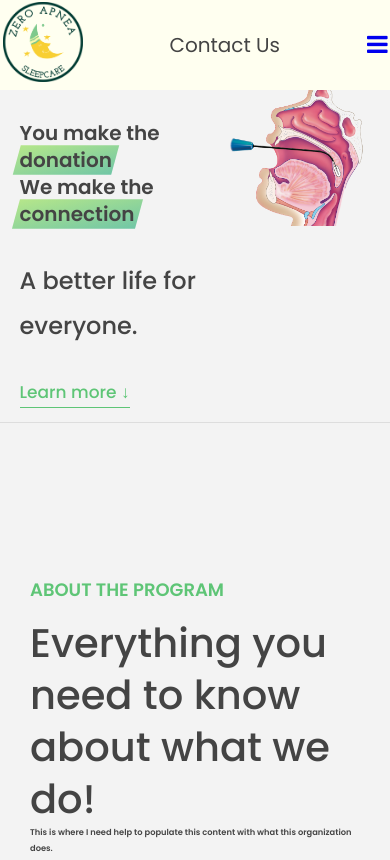
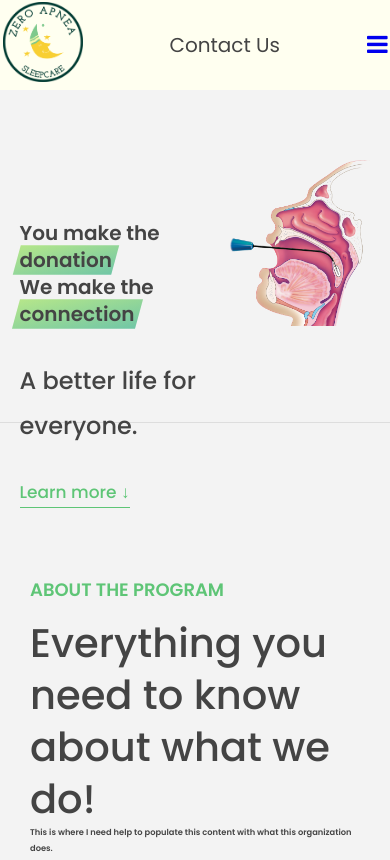
Before and after one commit to ugurpekunsal/zeroapnea, a plain HTML site: page index.html in a window 390 px wide. Shown: the top 860 px of the page. Drawn offline with Linux system fonts and the light colour scheme.

Commit message:
Add files via upload

```diff
--- a/style.css
+++ b/style.css
@@ -636,7 +636,7 @@ table {
   }
 
   .header__title {
-    margin-top: 10rem;
+    margin-top: 20rem;
     padding: 5%;
   }
   .operations {
```
